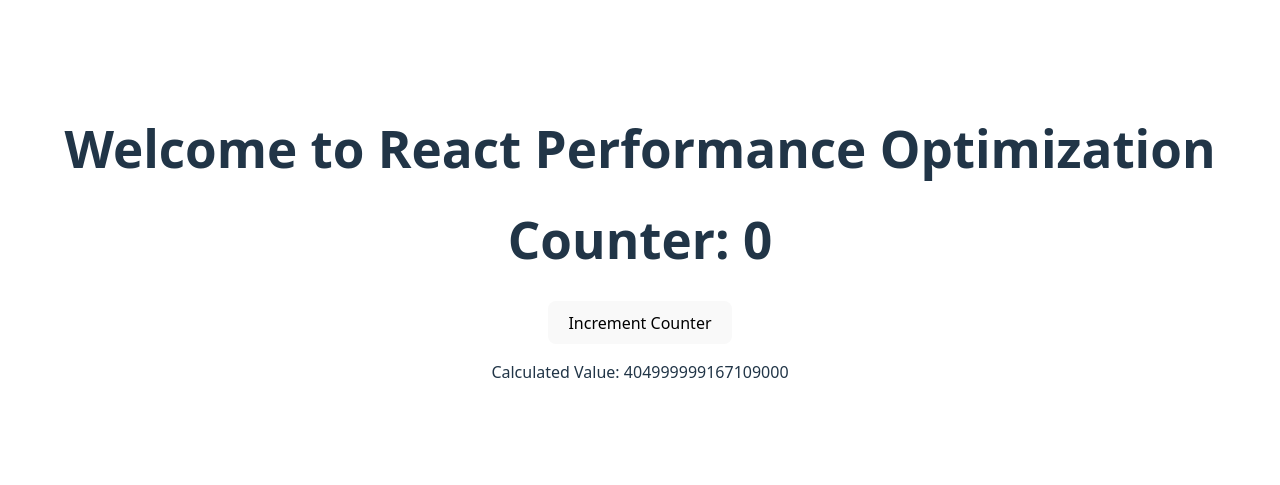
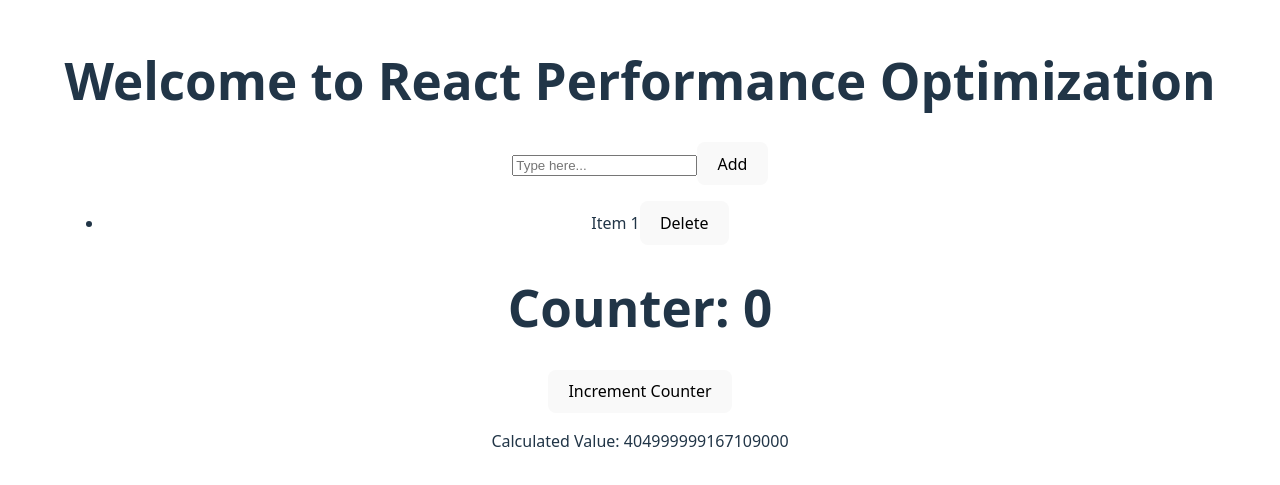
Before and after one commit to kamrulhasan2/React-Performance-Optimization, a React (Vite) app: page / in a window 1280 px wide. Shown: the part 157-642 px from the top of the page. Built offline with nearby package versions, Linux system fonts and the light colour scheme.

Commit message:
example of useCallback and react Memo

```diff
--- a/src/App.jsx
+++ b/src/App.jsx
@@ -1,6 +1,7 @@
 import './App.css'
-import CalculatorComponent from './components/CalculatorComponent'
-import FixCalculatorComponent from './components/FixCalculatorComponent'
+import CalculatorComponent from './components/Example-1/CalculatorComponent'
+import FixCalculatorComponent from './components/Example-1/FixCalculatorComponent'
+import ParentComponent from './components/Example-2/ExampleOfUseCallback'
 
 function App() {
 
@@ -11,7 +12,7 @@ function App() {
         {/* <CalculatorComponent /> */}
                                  {/*  this component have performance isse */}
 
-
+        <ParentComponent/>
         <FixCalculatorComponent />
       </div>
     </>
--- /dev/null
+++ b/src/components/Example-2/ExampleOfUseCallback.jsx
@@ -0,0 +1,65 @@
+import React, { useState, useCallback } from 'react';
+
+const idGenerator = ()=>{
+    return Math.floor(Math.random() * 10000);
+}
+
+const ItemList = React.memo(({ items, onDeleteItem }) => {
+    console.log("ItemList Re-rendered");
+       return( <ul>
+            {items.map(item => (
+                <li key={item.id}>
+                    {item.name}
+                    <button onClick={() => onDeleteItem(item.id)}>Delete</button>
+                </li>
+            ))}
+        </ul>
+    );
+});
+
+/* Without React.memo, the ItemList component would re-render every time the
+     ParentComponent re-renders, even if the items prop hasn't changed.
+     By wrapping ItemList with React.memo, we ensure that it only re-renders when
+     its props change, thus optimizing performance.
+*/
+
+//  const ItemList = ({ items, onDeleteItem }) => {
+//        return( <ul>
+//             {items.map(item => (
+//                 <li key={item.id}>
+//                     {item.name}
+//                     <button onClick={() => onDeleteItem(item.id)}>Delete</button>
+//                 </li>
+//             ))}
+//         </ul>
+//     );
+// };
+
+
+const ParentComponent = () => {
+
+    const [items, setItems] = useState([{ id: idGenerator(), name: 'Item 1' }]);
+    const [inputValue, setInputValue] = useState('');
+
+   const handleClick = (e)=>{
+        e.preventDefault();
+        if(inputValue.trim() === '') return;
+        const newItem = { id: idGenerator(), name: inputValue };
+        setItems(currentItems => [...currentItems, newItem]);
+        setInputValue('');
+   }
+
+    const handleDeleteItem = useCallback((id) => {
+        setItems(currentItems => currentItems.filter(item => item.id !== id));
+    }, []);
+
+    return (
+        <div>
+            <input value={inputValue} onChange={(e) => setInputValue(e.target.value)} placeholder="Type here..." />
+            <button onClick={handleClick}>Add</button>
+            <ItemList items={items} onDeleteItem={handleDeleteItem} />
+        </div>
+    );
+};
+
+export default ParentComponent;
```
Also changed, not shown: src/components/Example-1/CalculatorComponent.jsx (renamed from src/components/CalculatorComponent.jsx), src/components/Example-1/FixCalculatorComponent.jsx (renamed from src/components/FixCalculatorComponent.jsx).
